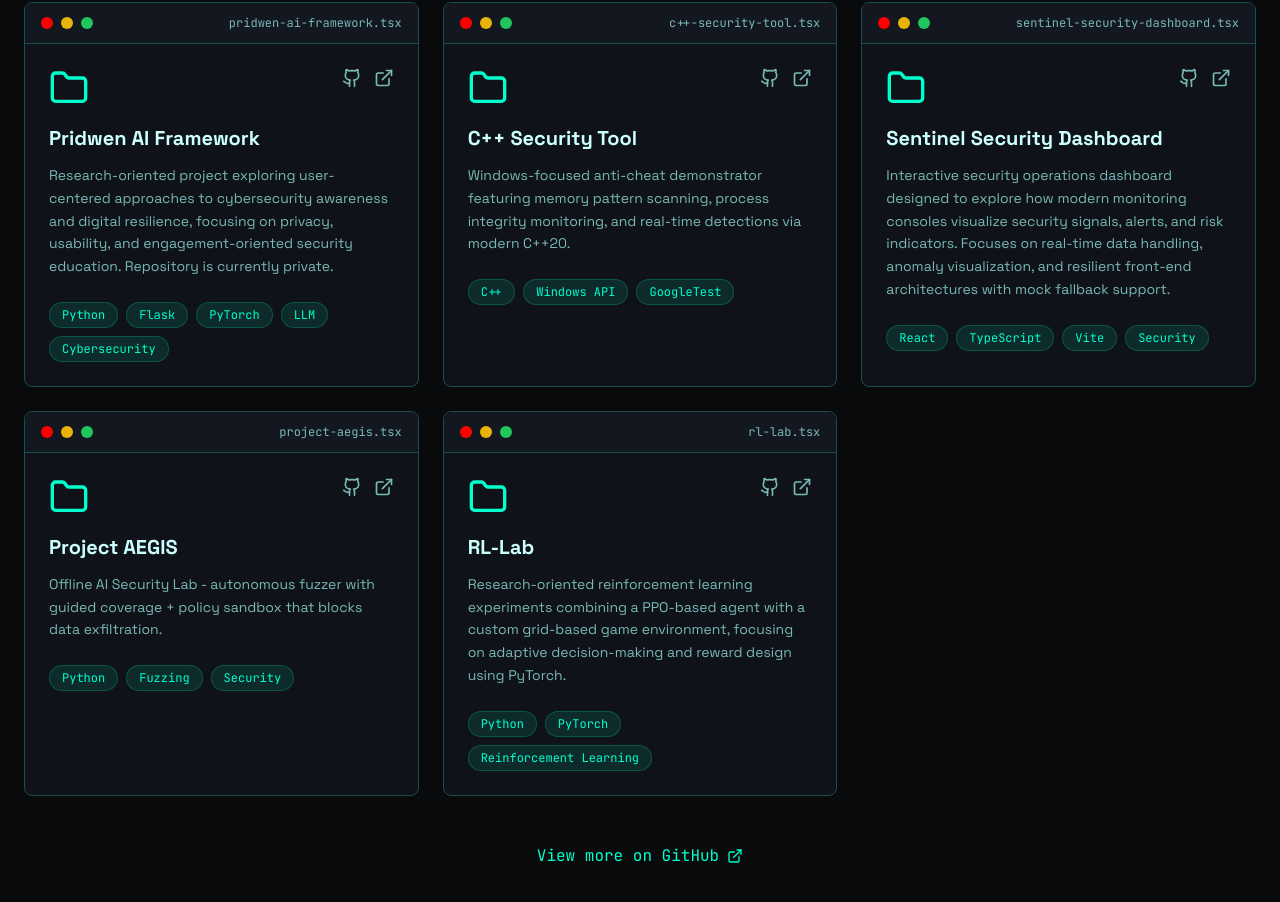
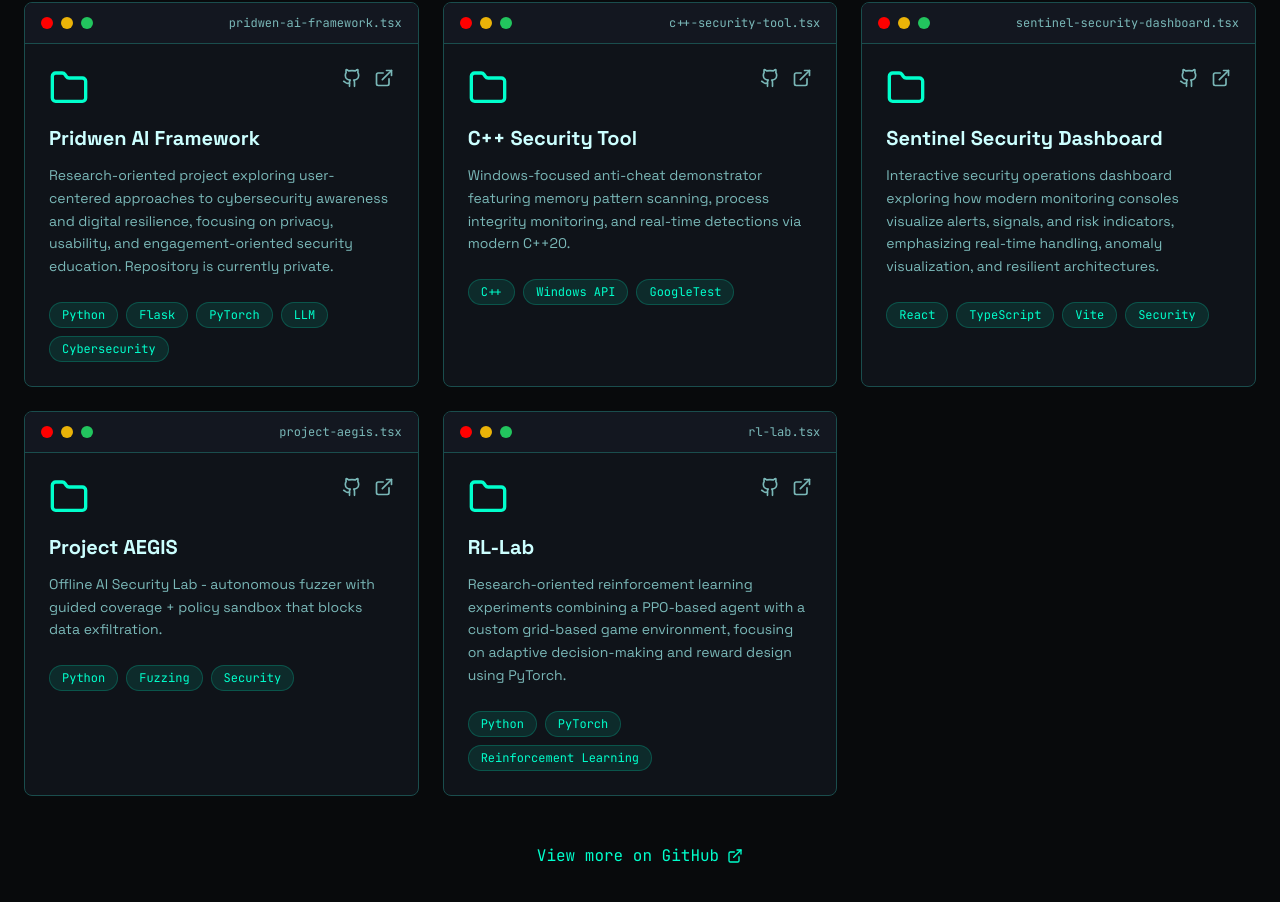
Before and after one commit to Fakih-Hamid/Fakih-Hamid.github.io, a React (Vite) app: page / in a window 1280 px wide. Shown: the part 1086-1988 px from the top of the page. Built offline with nearby package versions, Linux system fonts and the light colour scheme; the HTML template or start-up script is replaced by a standard one.

Commit message:
Update ProjectsSection.tsx

```diff
--- a/src/components/portfolio/ProjectsSection.tsx
+++ b/src/components/portfolio/ProjectsSection.tsx
@@ -29,7 +29,7 @@ const projects: Project[] = [
   {
     title: "Sentinel Security Dashboard",
     description:
-      "Interactive security operations dashboard designed to explore how modern monitoring consoles visualize security signals, alerts, and risk indicators. Focuses on real-time data handling, anomaly visualization, and resilient front-end architectures with mock fallback support.",
+      "Interactive security operations dashboard exploring how modern monitoring consoles visualize alerts, signals, and risk indicators, emphasizing real-time handling, anomaly visualization, and resilient architectures.",
     tech: ["React", "TypeScript", "Vite", "Security"],
     githubUrl: "https://github.com/Fakih-Hamid/sentinel-security-dashboard",
   },
```
